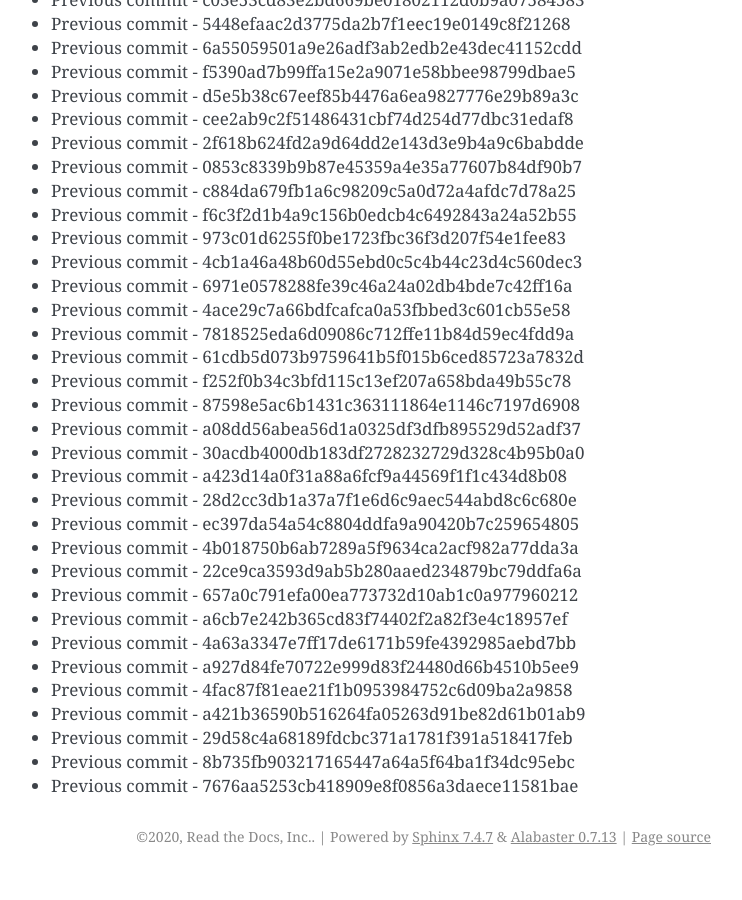
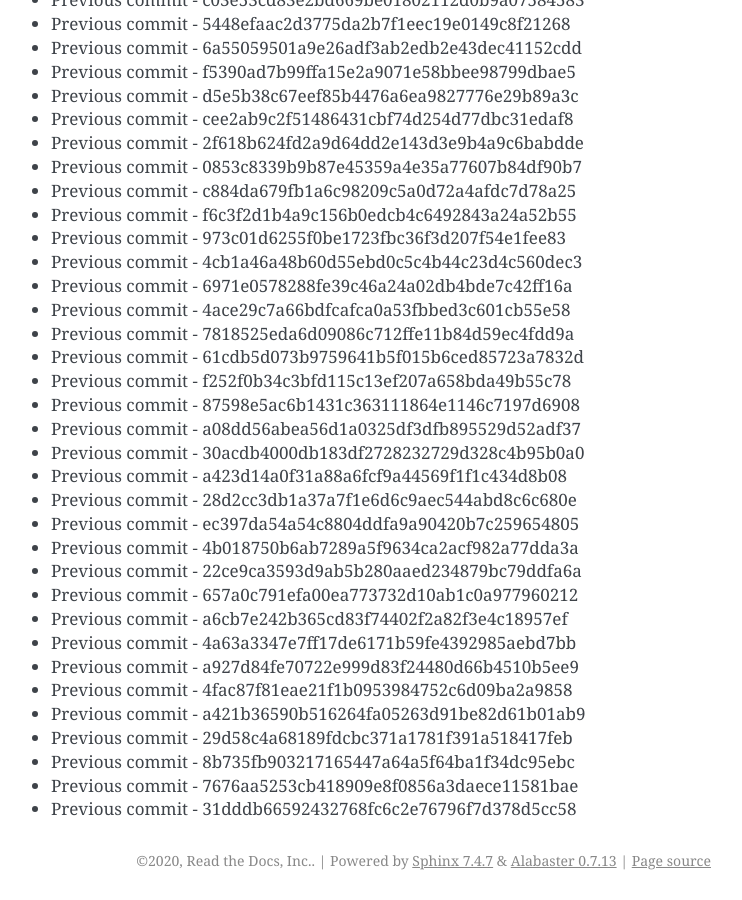
Before and after one commit to readthedocs/rtd-git-stresstest, a Sphinx documentation site: the page built from docs/updates.rst, in a window 1280 px wide and 900 px high, scrolled down 24809 px. Shown: the whole window, without its empty margins (399-1141 px from the left). Built offline with Sphinx 7.4.7, drawn with Linux system fonts in a browser that asks for light colours; before the commit the page ends 25685 px from its top, so only the background shows below that.

Commit message:
Generating commit from previous: 31dddb66592432768fc6c2e76796f7d378d5cc58

```diff
--- a/docs/updates.rst
+++ b/docs/updates.rst
@@ -1074,3 +1074,4 @@ It can be tested for any performance characteristics.
 * Previous commit - 29d58c4a68189fdcbc371a1781f391a518417feb
 * Previous commit - 8b735fb903217165447a64a5f64ba1f34dc95ebc
 * Previous commit - 7676aa5253cb418909e8f0856a3daece11581bae
+* Previous commit - 31dddb66592432768fc6c2e76796f7d378d5cc58
```
